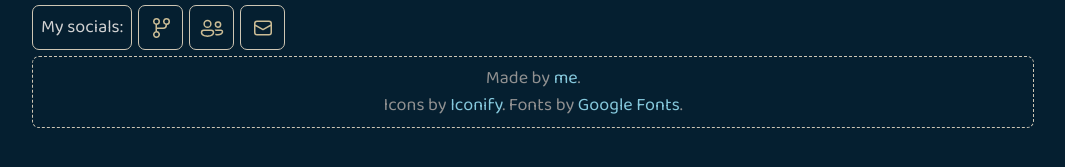
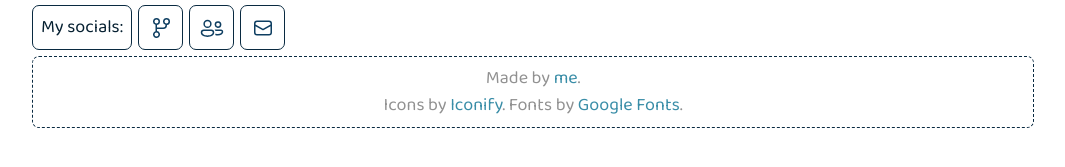
Before and after one commit to vis4rd/vis4rd.github.io, a Vue app: page /home in a window 1280 px wide. Shown: the part 267-434 px from the top of the page, without its empty margins (107-1172 px from the left). Built offline with nearby package versions, Linux system fonts and the light colour scheme.

Commit message:
Add light theme

```diff
--- a/src/assets/color_theme.css
+++ b/src/assets/color_theme.css
@@ -20,31 +20,30 @@
     /* light theme (default) */
     :root,
     :root[data-theme="light"] {
-        /* TODO: set proper light theme */
-        --color-bg: rgb(5, 31, 48);
-        --color-element-bg: rgb(9, 42, 65);
-        --color-element-bg-hover: rgb(14, 62, 97);
-        --color-blockquote-bg: rgba(255, 255, 255, 0.08);
+        --color-bg: rgb(255, 255, 255);
+        --color-element-bg: rgb(206, 198, 180);
+        --color-element-bg-hover: rgb(230, 225, 215);
+        --color-blockquote-bg: rgb(14, 62, 97, 0.15);
 
-        --color-section-border: rgb(206, 198, 180);
-        --color-section-border-hover: rgb(230, 230, 230);
+        --color-section-border: rgb(9, 42, 65);
+        --color-section-border-hover: rgb(13, 59, 92);
 
         --color-element-border: var(--color-section-border);
         --color-element-border-hover: var(--color-section-border-hover);
 
-        --color-text: rgb(211, 211, 211);
-        --color-heading: rgb(204, 189, 150);
+        --color-text: rgb(5, 31, 48);
+        --color-heading: rgb(14, 62, 97);
         --color-h1: var(--color-heading);
         --color-h2: var(--color-heading);
         --color-h3: var(--color-heading);
         --color-mark: rgb(0, 0, 0);
         --color-mark-bg: rgb(134, 201, 221);
-        --color-code: rgb(185, 156, 77);
+        --color-code: rgb(14, 62, 97);
 
-        --color-a: rgb(134, 201, 221);
-        --color-a-hover: rgb(175, 236, 255);
+        --color-a: rgb(57, 141, 167);
+        --color-a-hover: rgb(91, 182, 209);
         --color-a-disabled: rgb(145, 145, 145);
-        --color-a-active: rgb(255, 255, 255);
+        --color-a-active: rgb(14, 37, 44);
 
         --color-selected: rgb(231, 160, 160);
     }
@@ -54,6 +53,7 @@
         --color-bg: rgb(5, 31, 48);
         --color-element-bg: rgb(9, 42, 65);
         --color-element-bg-hover: rgb(14, 62, 97);
+        --color-blockquote-bg: rgba(255, 255, 255, 0.08);
 
         --color-section-border: rgb(206, 198, 180);
         --color-section-border-hover: rgb(230, 230, 230);
```
